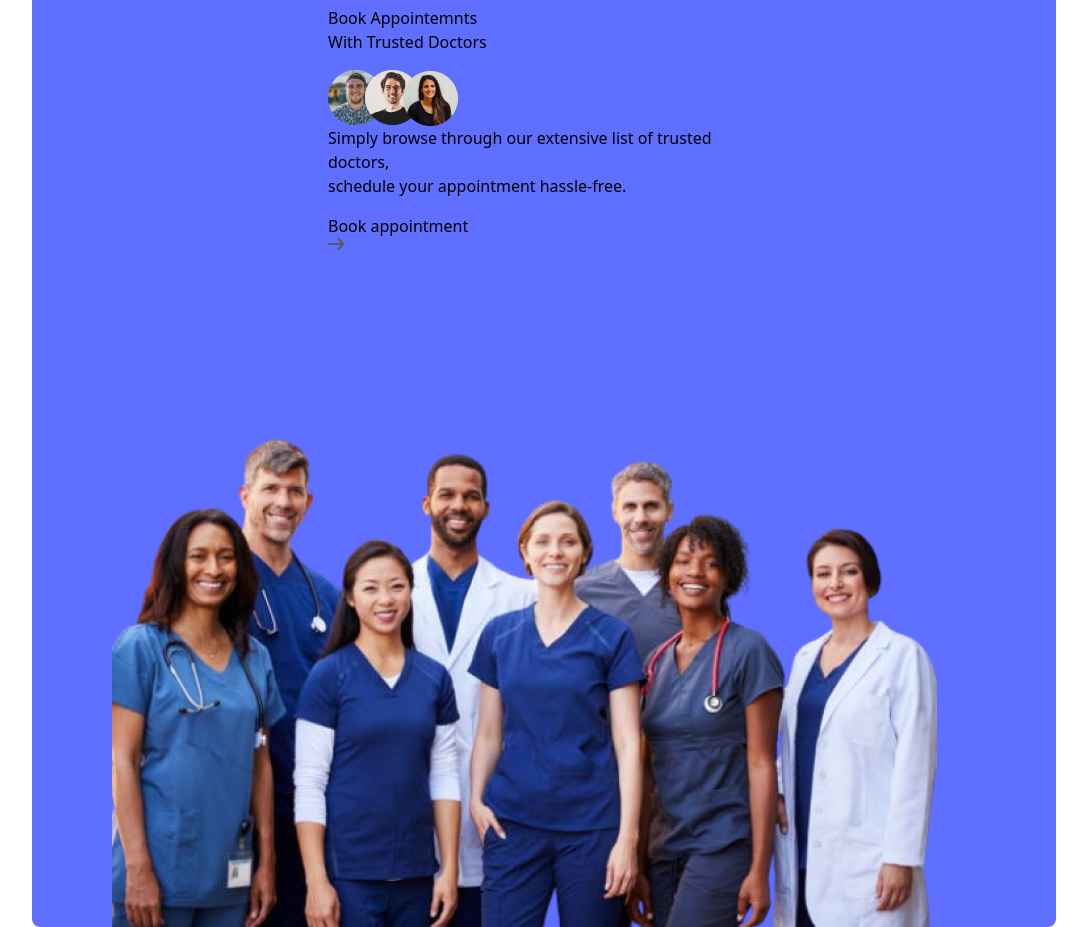
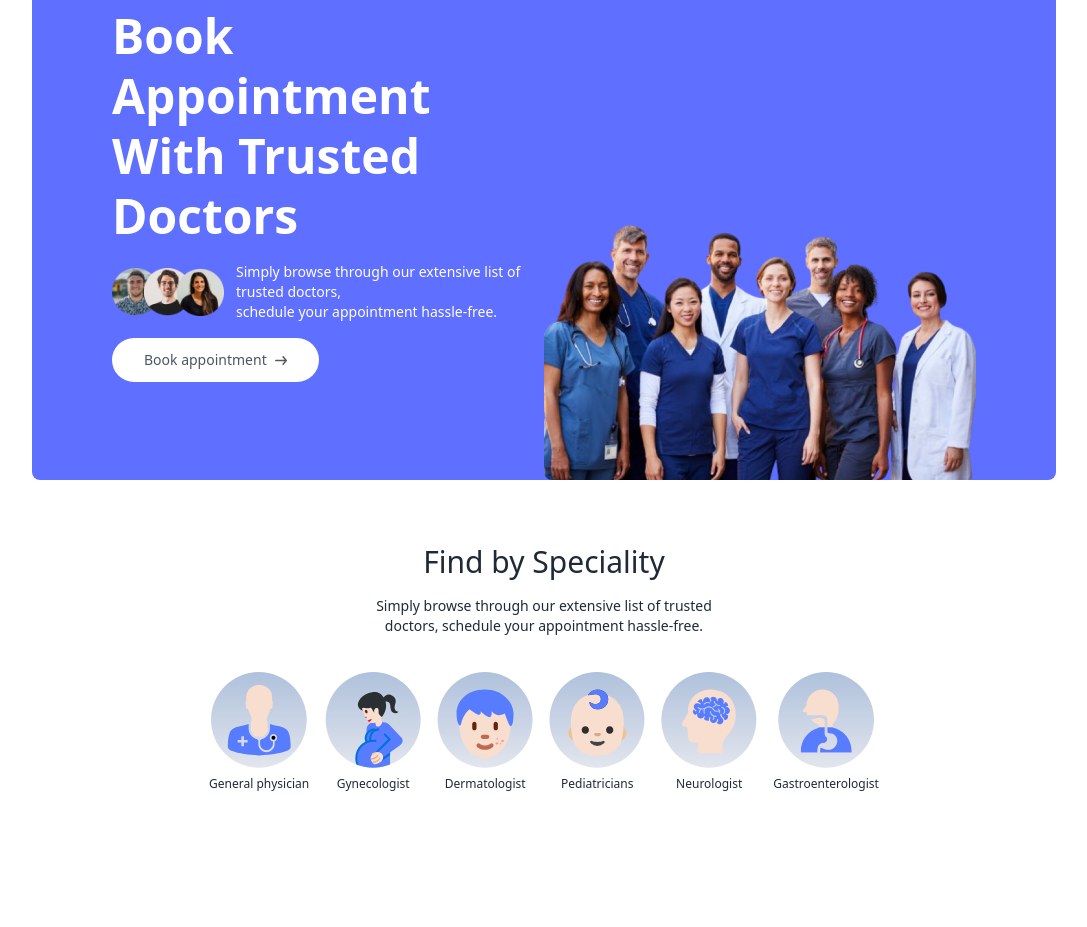
Before and after one commit to xtanislost/Medique---Hospital-Appointment-Management-and-Healthcare-Assistance, a React (Vite) app: page / in a window 1280 px wide. Shown: the part 220-1147 px from the top of the page, without its empty margins (96-1183 px from the left). After the commit the page ends 1076 px from the top, so only its background shows below. Built offline with nearby package versions, Linux system fonts and the light colour scheme.

Commit message:
modified Header menu and created speciality menu

```diff
--- a/src/components/Header.jsx
+++ b/src/components/Header.jsx
@@ -2,28 +2,29 @@
 import { assets } from '../assets/assets'
 
 const Header = () => {
-  return (
-    <div className="flex flex-col md:flex-row flex-wrap bg-primary rounded-lg px-6 md:px-10 lg:px-20 ">
-        {/* ----LEFT SIDE------ */}
-        <div className='md:w-1/2 flex flex-col items- start justify-center gap-4 py-10 m-auto md:py-[10vw] md:b-[-30px]'>
-            <p>
-                Book Appointemnts <br/> With Trusted Doctors
-            </p>
-            <div>
-                <img src={assets.group_profiles} alt=""/>
-                <p>Simply browse through our extensive list of trusted doctors,<br/>schedule your appointment hassle-free.</p>
+    return (
+        <div className='flex flex-col md:flex-row flex-wrap bg-primary rounded-lg px-6 md:px-10 lg:px-20 '>
+
+            {/* --------- Header Left --------- */}
+            <div className='md:w-1/2 flex flex-col items-start justify-center gap-4 py-10 m-auto md:py-[10vw] md:mb-[-30px]'>
+                <p className='text-3xl md:text-4xl lg:text-5xl text-white font-semibold leading-tight md:leading-tight lg:leading-tight'>
+                    Book Appointment <br />  With Trusted Doctors
+                </p>
+                <div className='flex flex-col md:flex-row items-center gap-3 text-white text-sm font-light'>
+                    <img className='w-28' src={assets.group_profiles} alt="" />
+                    <p>Simply browse through our extensive list of trusted doctors, <br className='hidden sm:block' /> schedule your appointment hassle-free.</p>
+                </div>
+                <a href='#speciality' className='flex items-center gap-2 bg-white px-8 py-3 rounded-full text-gray-600 text-sm m-auto md:m-0 hover:scale-105 transition-all duration-300'>
+                    Book appointment <img className='w-3' src={assets.arrow_icon} alt="" />
+                </a>
             </div>
-            <a href=''>
-            Book appointment <img src={assets.arrow_icon} alt=""/>
-            </a>
 
+            {/* --------- Header Right --------- */}
+            <div className='md:w-1/2 relative'>
+                <img className='w-full md:absolute bottom-0 h-auto rounded-lg' src={assets.header_img} alt="" />
+            </div>
         </div>
-        {/* ----RIGHT SIDE------ */}
-        <div>
-            <img src={assets.header_img} alt="" />
-        </div>
-    </div>
-  )
+    )
 }
 
 export default Header
--- /dev/null
+++ b/src/components/SpecialityMenu.jsx
@@ -0,0 +1,22 @@
+import React from 'react'
+import { specialityData } from '../assets/assets'
+import { Link } from 'react-router-dom'
+
+const SpecialityMenu = () => {
+    return (
+        <div id='speciality' className='flex flex-col items-center gap-4 py-16 text-gray-800'>
+            <h1 className='text-3xl font-medium'>Find by Speciality</h1>
+            <p className='sm:w-1/3 text-center text-sm'>Simply browse through our extensive list of trusted doctors, schedule your appointment hassle-free.</p>
+            <div className='flex sm:justify-center gap-4 pt-5 w-full overflow-scroll '>
+                {specialityData.map((item, index) => (
+                    <Link to={`/doctors/${item.speciality}`} onClick={() => scrollTo(0, 0)} className='flex flex-col items-center text-xs cursor-pointer flex-shrink-0 hover:translate-y-[-10px] transition-all duration-500' key={index}>
+                        <img className='w-16 sm:w-24 mb-2 ' src={item.image} alt="" />
+                        <p>{item.speciality}</p>
+                    </Link>
+                ))}
+            </div>
+        </div>
+    )
+}
+
+export default SpecialityMenu
--- a/src/index.css
+++ b/src/index.css
@@ -5,3 +5,7 @@
 .active hr{
     @apply block
 }
+
+::-webkit-scrollbar{
+    @apply hidden
+}
--- a/src/pages/Home.jsx
+++ b/src/pages/Home.jsx
@@ -1,10 +1,12 @@
 import React from 'react'
 import Header from '../components/Header'
+import SpecialityMenu from '../components/SpecialityMenu'
 
 const Home = () => {
   return (
     <div>
        <Header/>
+       <SpecialityMenu/>
     </div>
   )
 }
```
